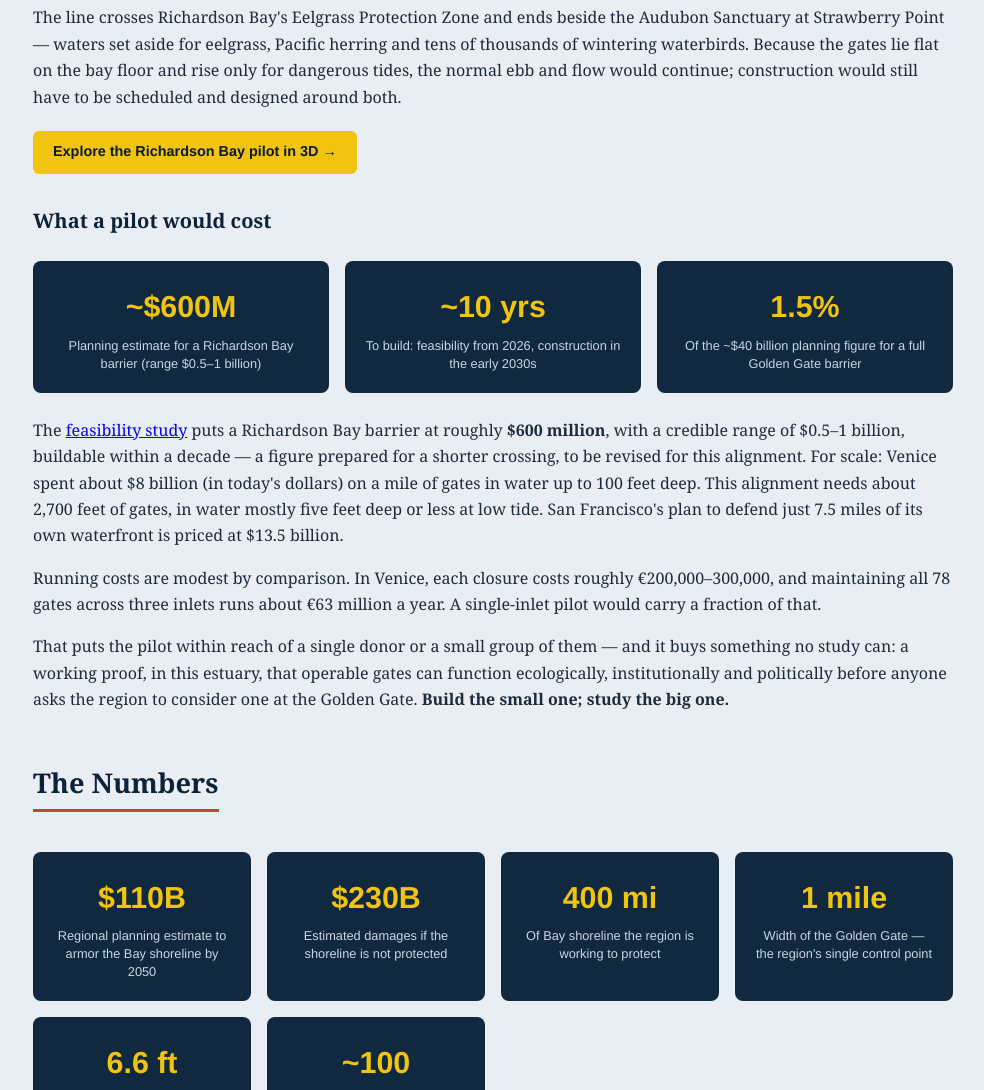
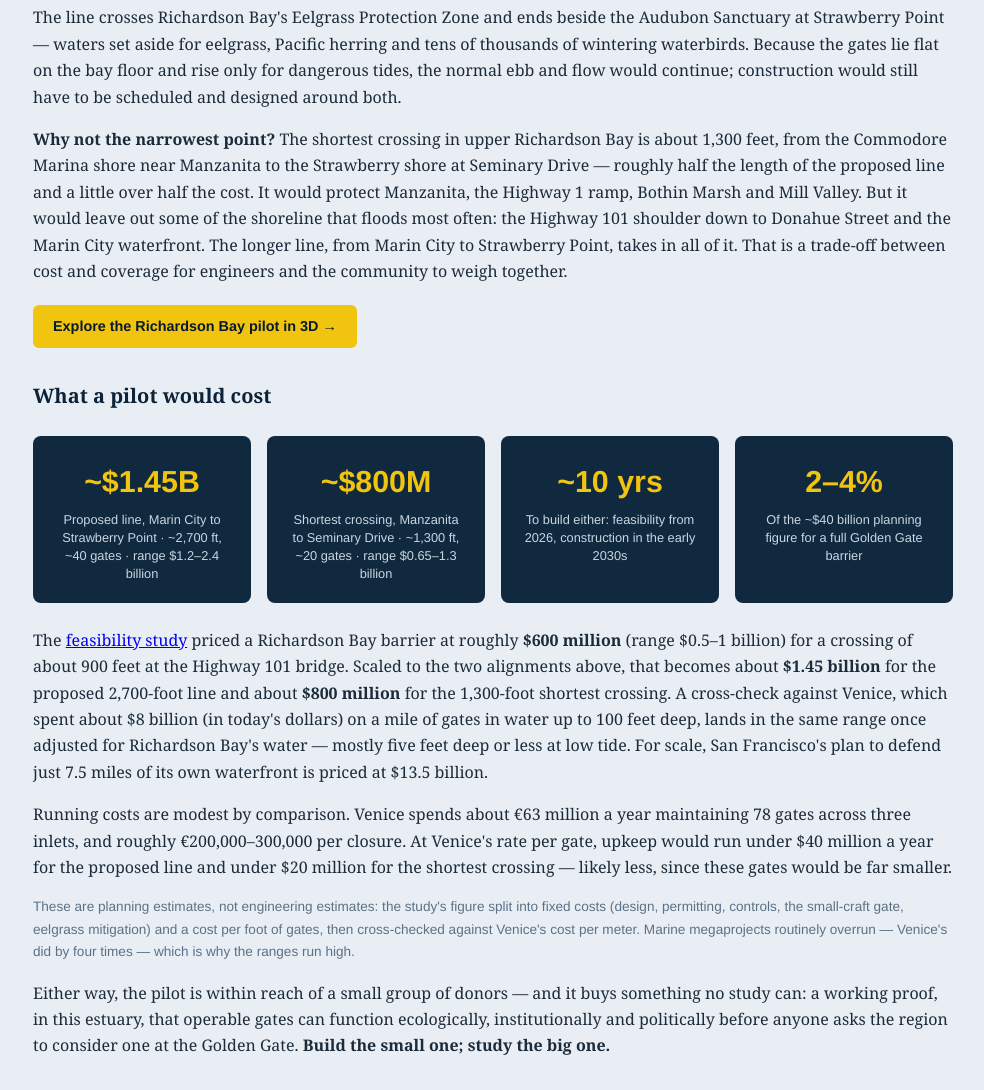
Before and after one commit to jimpalozola/golden-gate-mose, a plain HTML site: page index.html in a window 1280 px wide. Shown: the part 3400-4490 px from the top of the page, without its empty margins (147-1131 px from the left). Drawn offline with nearby package versions, Linux system fonts and the light colour scheme.

Commit message:
Shortest crossing + cost projections; keep 101 dry in model

```diff
--- a/index.html
+++ b/index.html
@@ -81,6 +81,7 @@
   .tetra img{width:100%;height:auto;border-radius:8px;box-shadow:0 3px 16px rgba(11,34,57,.22)}
   .tetra .hint{display:block;text-align:center;margin-top:.6rem;font-family:Helvetica,Arial,sans-serif;font-size:.82rem;font-weight:bold;letter-spacing:.03em;color:var(--navy);text-decoration:none}
   .tetra .hint:hover{color:var(--brick)}
+  .fineprint{font-size:.85rem;color:var(--slate);font-family:Helvetica,Arial,sans-serif}
   .pilot-h{color:var(--navy);font-size:1.25rem;margin:1.6rem 0 .8rem}
   .tidebar{background:var(--brick);color:#fff;text-align:center;font-family:Helvetica,Arial,sans-serif;font-size:.92rem;padding:.55rem 1rem;letter-spacing:.02em}
   .tidebar b{color:#fff}
@@ -158,16 +159,19 @@
   <p>A barrier across the Golden Gate would be a project on the scale of the Hoover Dam. Protecting Marin's most exposed shoreline would not. A line of gates about <strong>2,700 feet long</strong>, from the US-101 shore at Marin City to Strawberry Point, would close off upper Richardson Bay &mdash; shallow water where the gates now protecting Venice would work without modification.</p>
   <p>It is the natural place to prove the idea: small enough to fund privately, close enough for anyone to go and see, and right in front of a shoreline Marin already watches go under during king tides: the Manzanita park-and-ride, the Highway 1 ramp, Bothin Marsh and the Mill Valley flats.</p>
   <p>The line crosses Richardson Bay's Eelgrass Protection Zone and ends beside the Audubon Sanctuary at Strawberry Point &mdash; waters set aside for eelgrass, Pacific herring and tens of thousands of wintering waterbirds. Because the gates lie flat on the bay floor and rise only for dangerous tides, the normal ebb and flow would continue; construction would still have to be scheduled and designed around both.</p>
+  <p><strong>Why not the narrowest point?</strong> The shortest crossing in upper Richardson Bay is about 1,300 feet, from the Commodore Marina shore near Manzanita to the Strawberry shore at Seminary Drive &mdash; roughly half the length of the proposed line and a little over half the cost. It would protect Manzanita, the Highway 1 ramp, Bothin Marsh and Mill Valley. But it would leave out some of the shoreline that floods most often: the Highway 101 shoulder down to Donahue Street and the Marin City waterfront. The longer line, from Marin City to Strawberry Point, takes in all of it. That is a trade-off between cost and coverage for engineers and the community to weigh together.</p>
   <p><a class="btn" href="richardson-bay-mose-3d.html">Explore the Richardson Bay pilot in 3D &rarr;</a></p>
   <h3 class="pilot-h">What a pilot would cost</h3>
   <div class="numbers">
-    <div class="num"><b>~$600M</b><small>Planning estimate for a Richardson Bay barrier (range $0.5&ndash;1 billion)</small></div>
-    <div class="num"><b>~10 yrs</b><small>To build: feasibility from 2026, construction in the early 2030s</small></div>
-    <div class="num"><b>1.5%</b><small>Of the ~$40 billion planning figure for a full Golden Gate barrier</small></div>
+    <div class="num"><b>~$1.45B</b><small>Proposed line, Marin City to Strawberry Point &middot; ~2,700 ft, ~40 gates &middot; range $1.2&ndash;2.4 billion</small></div>
+    <div class="num"><b>~$800M</b><small>Shortest crossing, Manzanita to Seminary Drive &middot; ~1,300 ft, ~20 gates &middot; range $0.65&ndash;1.3 billion</small></div>
+    <div class="num"><b>~10 yrs</b><small>To build either: feasibility from 2026, construction in the early 2030s</small></div>
+    <div class="num"><b>2&ndash;4%</b><small>Of the ~$40 billion planning figure for a full Golden Gate barrier</small></div>
   </div>
-  <p>The <a href="assets/Golden_Gate_MOSE_Feasibility_Study.pdf">feasibility study</a> puts a Richardson Bay barrier at roughly <strong>$600 million</strong>, with a credible range of $0.5&ndash;1 billion, buildable within a decade &mdash; a figure prepared for a shorter crossing, to be revised for this alignment. For scale: Venice spent about $8 billion (in today's dollars) on a mile of gates in water up to 100 feet deep. This alignment needs about 2,700 feet of gates, in water mostly five feet deep or less at low tide. San Francisco's plan to defend just 7.5 miles of its own waterfront is priced at $13.5 billion.</p>
-  <p>Running costs are modest by comparison. In Venice, each closure costs roughly &euro;200,000&ndash;300,000, and maintaining all 78 gates across three inlets runs about &euro;63 million a year. A single-inlet pilot would carry a fraction of that.</p>
-  <p>That puts the pilot within reach of a single donor or a small group of them &mdash; and it buys something no study can: a working proof, in this estuary, that operable gates can function ecologically, institutionally and politically before anyone asks the region to consider one at the Golden Gate. <strong>Build the small one; study the big one.</strong></p>
+  <p>The <a href="assets/Golden_Gate_MOSE_Feasibility_Study.pdf">feasibility study</a> priced a Richardson Bay barrier at roughly <strong>$600 million</strong> (range $0.5&ndash;1 billion) for a crossing of about 900 feet at the Highway 101 bridge. Scaled to the two alignments above, that becomes about <strong>$1.45 billion</strong> for the proposed 2,700-foot line and about <strong>$800 million</strong> for the 1,300-foot shortest crossing. A cross-check against Venice, which spent about $8 billion (in today's dollars) on a mile of gates in water up to 100 feet deep, lands in the same range once adjusted for Richardson Bay's water &mdash; mostly five feet deep or less at low tide. For scale, San Francisco's plan to defend just 7.5 miles of its own waterfront is priced at $13.5 billion.</p>
+  <p>Running costs are modest by comparison. Venice spends about &euro;63 million a year maintaining 78 gates across three inlets, and roughly &euro;200,000&ndash;300,000 per closure. At Venice's rate per gate, upkeep would run under $40 million a year for the proposed line and under $20 million for the shortest crossing &mdash; likely less, since these gates would be far smaller.</p>
+  <p class="fineprint">These are planning estimates, not engineering estimates: the study's figure split into fixed costs (design, permitting, controls, the small-craft gate, eelgrass mitigation) and a cost per foot of gates, then cross-checked against Venice's cost per meter. Marine megaprojects routinely overrun &mdash; Venice's did by four times &mdash; which is why the ranges run high.</p>
+  <p>Either way, the pilot is within reach of a small group of donors &mdash; and it buys something no study can: a working proof, in this estuary, that operable gates can function ecologically, institutionally and politically before anyone asks the region to consider one at the Golden Gate. <strong>Build the small one; study the big one.</strong></p>
 </section>
 
 <section id="numbers">
```
Also changed, not shown: richardson-bay-mose-3d.html (+17 -0 lines).
